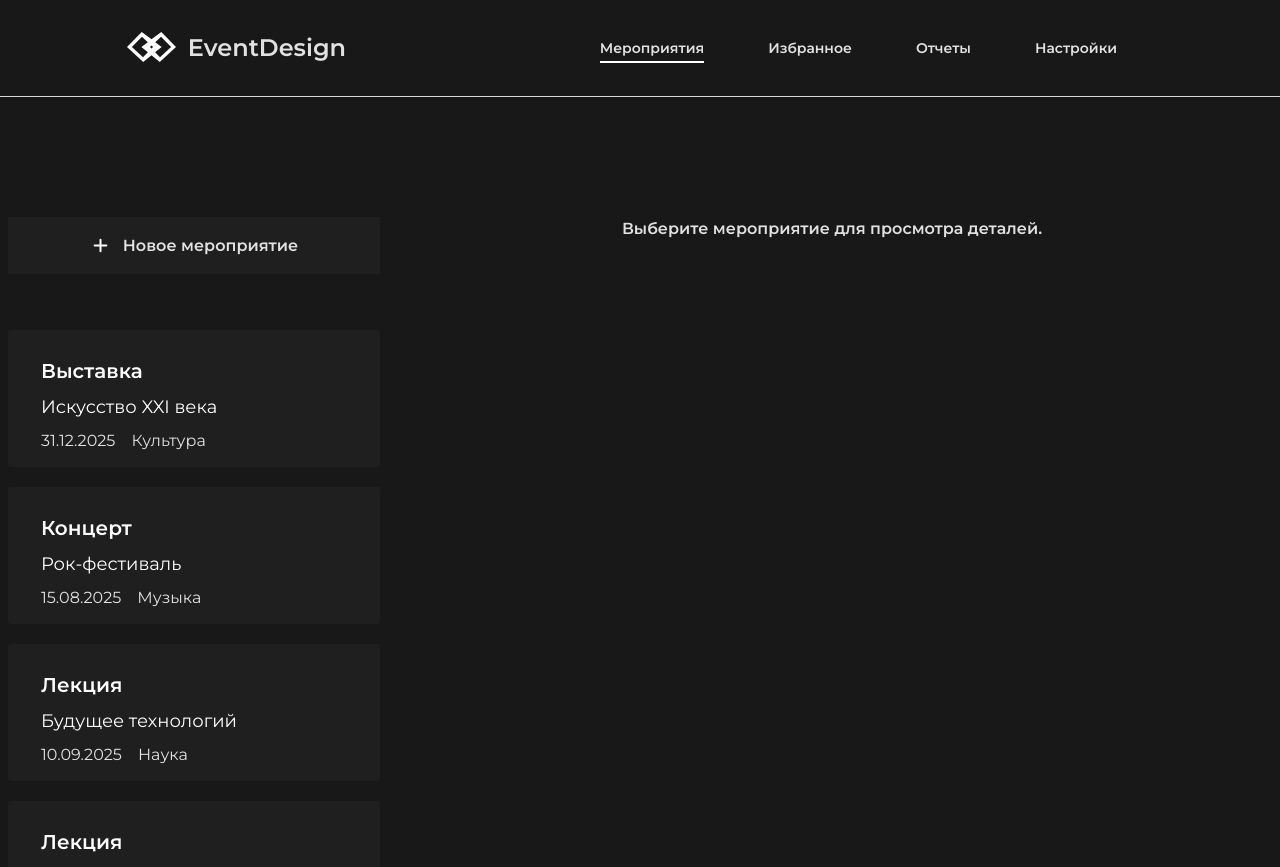
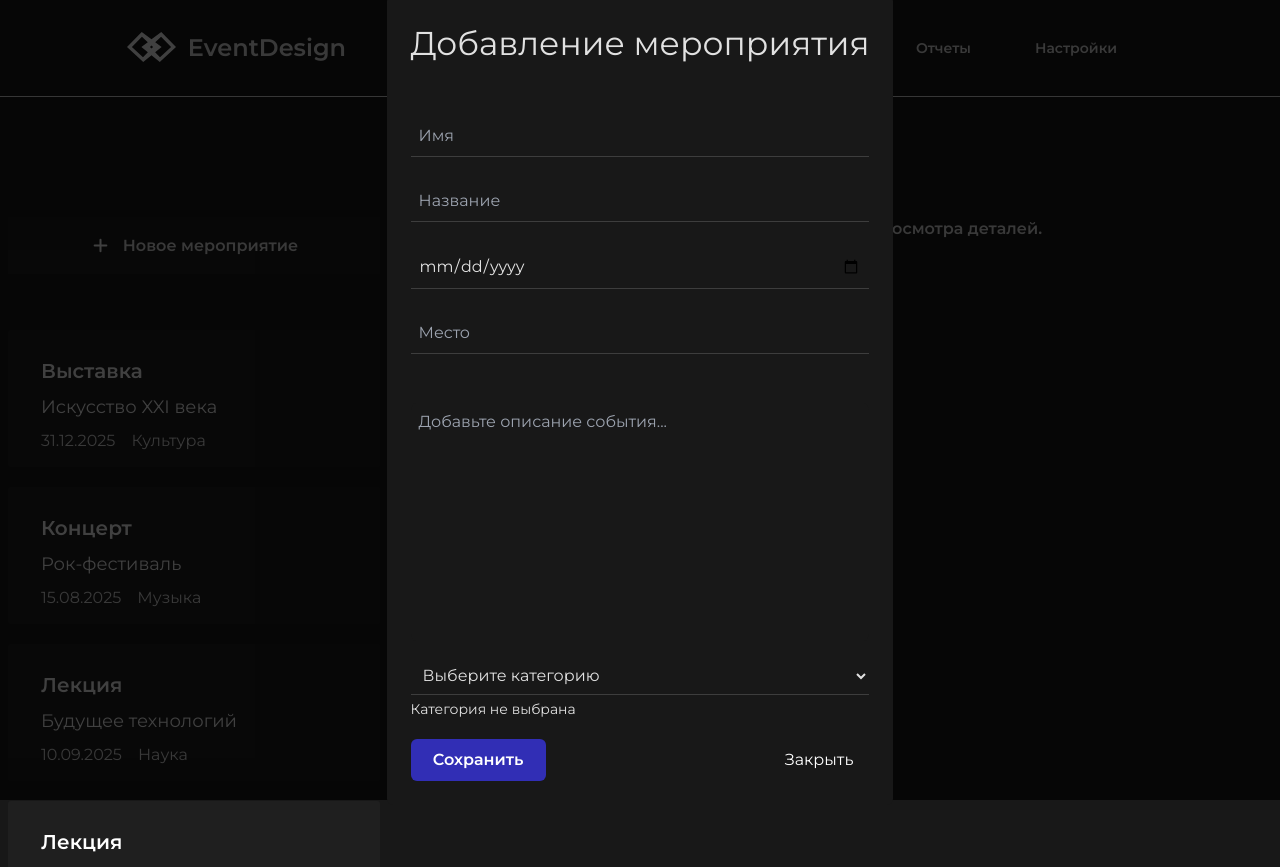
Before and after one commit to Shaqs0/EventDesign, a React (Vite) app in the folder frontend/: page / in a window 1280 px wide. Both pictures are taken after a click on the button "Новое мероприятие". Built offline with nearby package versions, Linux system fonts and the light colour scheme.

Commit message:
add addEventModal

```diff
--- /dev/null
+++ b/frontend/src/components/shared/addEventModal.tsx
@@ -0,0 +1,140 @@
+import { useState } from 'react';
+import { useForm, Controller } from 'react-hook-form';
+import { Button } from '../ui/Button';
+
+export function AddEventModal({ onClose, onSave }: { onClose: () => void; onSave: (event: { name: string; title: string; date: string; location: string; description: string; category: string }) => void }) {
+	const { control, handleSubmit, formState: { errors } } = useForm();
+	const [category, setCategory] = useState('');
+
+	const onSubmit = (data: { name: string; title: string; date: string; location: string; description: string; category: string }) => {
+		onSave(data);
+		onClose();
+	};
+
+	return (
+		<>
+			<div className="fixed inset-0 z-50 flex w-full items-center justify-center bg-[black] bg-opacity-[75%]">
+				<div className="max-w-[600px] rounded-md bg-primary-grey p-6">
+					<p className='text-[33px]'>Добавление мероприятия</p>
+					<form onSubmit={handleSubmit(onSubmit)}>
+						<div className="mb-4 mt-10">
+							<Controller
+								name="name"
+								control={control}
+								defaultValue=""
+								rules={{ required: 'Name is required' }}
+								render={({ field }) => (
+									<input
+										type="text"
+										{...field}
+										className="peer mt-2 w-full border-b border-b-[#3D3D3D] bg-primary-grey p-2 focus:outline-none focus:ring-0"
+										placeholder="Имя"
+									/>
+								)}
+							/>
+							{errors.name && <p className="mt-1 text-sm text-[red-500]">{String(errors.name.message)}</p>}
+						</div>
+
+						<div className="mb-4">
+							<Controller
+								name="title"
+								control={control}
+								defaultValue=""
+								rules={{ required: 'Title is required' }}
+								render={({ field }) => (
+									<input
+										type="text"
+										{...field}
+										className="peer mt-2 w-full border-b border-b-[#3D3D3D] bg-primary-grey p-2 focus:outline-none focus:ring-0"
+										placeholder="Название"
+									/>
+								)}
+							/>
+							{errors.title && <p className="mt-1 text-sm text-[red-500]">{String(errors.title.message)}</p>}
+						</div>
+
+						<div className="mb-4">
+							<Controller
+								name="date"
+								control={control}
+								defaultValue=""
+								rules={{ required: 'Date is required' }}
+								render={({ field }) => (
+									<input
+										type="date"
+										{...field}
+										className="peer mt-2 w-full border-b border-b-[#3D3D3D] bg-primary-grey p-2 focus:outline-none focus:ring-0"
+									/>
+								)}
+							/>
+							{errors.date && <p className="mt-1 text-sm text-[red-500]">{String(errors.date.message)}</p>}
+						</div>
+
+						<div className="mb-4">
+							<Controller
+								name="location"
+								control={control}
+								defaultValue=""
+								rules={{ required: 'Location is required' }}
+								render={({ field }) => (
+									<input
+										type="text"
+										{...field}
+										className="peer mt-2 w-full border-b border-b-[#3D3D3D] bg-primary-grey p-2 focus:outline-none focus:ring-0"
+										placeholder="Место"
+									/>
+								)}
+							/>
+							{errors.location && <p className="mt-1 text-sm text-[red-500]">{String(errors.location.message)}</p>}
+						</div>
+
+						<div className="mt-10">
+							<Controller
+								name="description"
+								control={control}
+								defaultValue=""
+								render={({ field }) => (
+									<textarea
+										{...field}
+										className="peer mt-2 h-[30vh] w-full resize-none rounded-lg bg-primary-grey p-2 text-[white] outline-none focus:border-none"
+										placeholder="Добавьте описание события..."
+									/>
+								)}
+							/>
+							{errors.description && <p className="mt-1 text-sm text-[red-500]">{String(errors.description.message)}</p>}
+						</div>
+
+						<div className="mb-4">
+							<select
+								value={category}
+								onChange={(e) => setCategory(e.target.value)}
+								className="peer mt-2 flex w-full items-start border-b border-b-[#3D3D3D] bg-primary-grey p-2 focus:outline-none focus:ring-0"
+							>
+								<option value="">Выберите категорию</option>
+								<option value="Культура">Культура</option>
+								<option value="Музыка">Музыка</option>
+								<option value="Наука">Наука</option>
+							</select>
+							{!category && <p className="mt-1 text-sm text-[red-500]">Категория не выбрана</p>}
+						</div>
+
+						<div className="mt-5 flex justify-between">
+							<Button
+								appearance='smallButton'
+								title='Сохранить'
+								className="rounded bg-[blue-500] px-4 py-2 text-[white] hover:bg-[blue-600]"
+							/>
+							<button
+								type="button"
+								onClick={onClose}
+								className="rounded bg-[gray-500] px-4 py-2 text-[white] hover:bg-[gray-600]"
+							>
+								Закрыть
+							</button>
+						</div>
+					</form>
+				</div>
+			</div>
+		</>
+	);
+}
--- a/frontend/src/index.css
+++ b/frontend/src/index.css
@@ -4,7 +4,7 @@
 
 /* * {
       outline: 1px solid grey !important;
-}  */
+} */
 
 
 
--- a/frontend/src/pages/EventsPage.tsx
+++ b/frontend/src/pages/EventsPage.tsx
@@ -1,6 +1,7 @@
 import { useState } from 'react';
 import { CalendarIcon, LocationIcon, PlusIcon, StarNFill } from '../assets';
 import { Button, CardButton } from '../components';
+import { AddEventModal } from '../components/shared/addEventModal';
 
 export function EventsPage() {
 	const [events, setEvents] = useState([
@@ -11,6 +12,8 @@ export function EventsPage() {
 		{ id: 5, name: 'Лекция', title: 'Будущее технологий', date: '10.09.2025', category: 'Наука', location: 'Казань, Технопарк', description: '', active: false },
 	]);
 
+	const [isModalOpen, setIsModalOpen] = useState(false);
+
 	const handleCardClick = (id: number) => {
 		setEvents(prevEvents =>
 			prevEvents.map(event => ({
@@ -20,21 +23,22 @@ export function EventsPage() {
 		);
 	};
 
-	const handleDescriptionChange = (id: number, newDescription: string) => {
-		setEvents(prevEvents =>
-			prevEvents.map(event =>
-				event.id === id ? { ...event, description: newDescription } : event
-			)
-		);
+
+	const handleAddEvent = (newEvent: { name: string; title: string; date: string; location: string; description: string; category: string }) => {
+		const newEventWithId = { ...newEvent, id: events.length + 1, active: false };
+		setEvents(prevEvents => [...prevEvents, newEventWithId]);
 	};
+
 
 	const activeEvent = events.find(event => event.active);
 
 	return (
 		<div className="flex min-h-[80vh] w-full">
 			<aside className="mt-20 h-[650px] w-96 min-w-96 shrink-0 overflow-y-scroll pl-2 pr-1">
-
-				<button className="flex h-[57px] w-full items-center justify-center gap-3 bg-[white] bg-opacity-[3%] p-[10px]">
+				<button
+					className="flex h-[57px] w-full cursor-pointer items-center justify-center gap-3 bg-[white] bg-opacity-[3%] p-[10px]"
+					onClick={() => setIsModalOpen(true)}
+				>
 					<img src={PlusIcon} alt="Добавить событие" />
 					<p className="font-semibold">Новое мероприятие</p>
 				</button>
@@ -56,48 +60,47 @@ export function EventsPage() {
 			<section className="mt-20 flex w-full flex-col items-center justify-start gap-5 ">
 				{activeEvent ? (
 					<>
-						<div className='flex w-[88%] items-center justify-between'>
-							<h1 className='grow text-center text-[32px] font-semibold'>{activeEvent.title}</h1>
-							<img src={StarNFill} className='ml-auto'/>
+						<div className="flex w-[88%] items-center justify-between">
+							<h1 className="grow text-center text-[32px] font-semibold">{activeEvent.title}</h1>
+							<img src={StarNFill} className="ml-auto cursor-pointer" />
 						</div>
 
-						<div className='flex w-full items-center justify-start p-10 px-20'>
+						<div className="flex w-full items-center justify-start p-10 px-20">
 							<div className="w-full justify-start rounded-lg p-4">
 								<div className="flex w-full items-center space-x-2 border-b border-[white] border-opacity-[10%] pb-4">
-									<img src={CalendarIcon} className='size-[18px]' alt="Дата"/>
+									<img src={CalendarIcon} className="size-[18px]" alt="Дата" />
 									<span className="pl-2">Дата:</span>
 									<span className="pl-4 font-semibold">{activeEvent.date}</span>
 								</div>
 								<div className="mt-10 flex w-full items-center space-x-2 border-b border-[white] border-opacity-[10%] pb-4">
-									<img src={LocationIcon} className='size-[18px]' alt="Место"/>
+									<img src={LocationIcon} className="size-[18px]" alt="Место" />
 									<span className="pl-2">Место проведения:</span>
 									<span className="pl-4 font-semibold">{activeEvent.location}</span>
 								</div>
 								<div className="mt-10">
-									<textarea
-										className="mt-2 h-[30vh] w-full resize-none rounded-lg bg-primary-grey p-2 text-[white] outline-none focus:border-none"
-										rows={4}
-										placeholder="Добавьте описание события..."
-										value={activeEvent.description}
-										onChange={(e) => handleDescriptionChange(activeEvent.id, e.target.value)}
-									/>
-
+									<div className="mt-2 h-[30vh] w-full rounded-lg bg-primary-grey p-2 text-[white]">
+										{activeEvent.description ? (
+											<p>{activeEvent.description}</p>
+										) : (
+											<p className="italic text-[gray-400]">Описание события не предоставлено.</p>
+										)}
+									</div>
 								</div>
-								<Button
-									appearance='smallButton'
-									title='Сохранить'
-
-								/>
+								<Button appearance="smallButton" title="Сохранить" />
 							</div>
-
 						</div>
-
-
 					</>
 				) : (
-					<p className='font-semibold text-[gray-500]'>Выберите мероприятие для просмотра деталей.</p>
+					<p className="font-semibold text-[gray-500]">Выберите мероприятие для просмотра деталей.</p>
 				)}
 			</section>
+
+			{isModalOpen && (
+				<AddEventModal
+					onClose={() => setIsModalOpen(false)}
+					onSave={handleAddEvent}
+				/>
+			)}
 		</div>
 	);
 }
--- a/frontend/src/pages/FavoritesPage.tsx
+++ b/frontend/src/pages/FavoritesPage.tsx
@@ -1,20 +1,5 @@
-import axios from "axios";
-import { useEffect } from "react";
+export function FavoritesPage () {
 
-export function FavoritesPage () {
-	useEffect(() => {
-		const fetchSliderData = async () => {
-			try {
-				const response = await axios.get(
-					`http://localhost:3000/`
-				);
-				console.log(response);
-			} catch (error) {
-				console.error(error);
-			}
-		};
-		fetchSliderData();
-	}, []);
 	return (
 		<div>
 
```
Also changed, not shown: frontend/.eslintrc.cjs (added), 1 other file (tests, documents, lock files or other folders).
